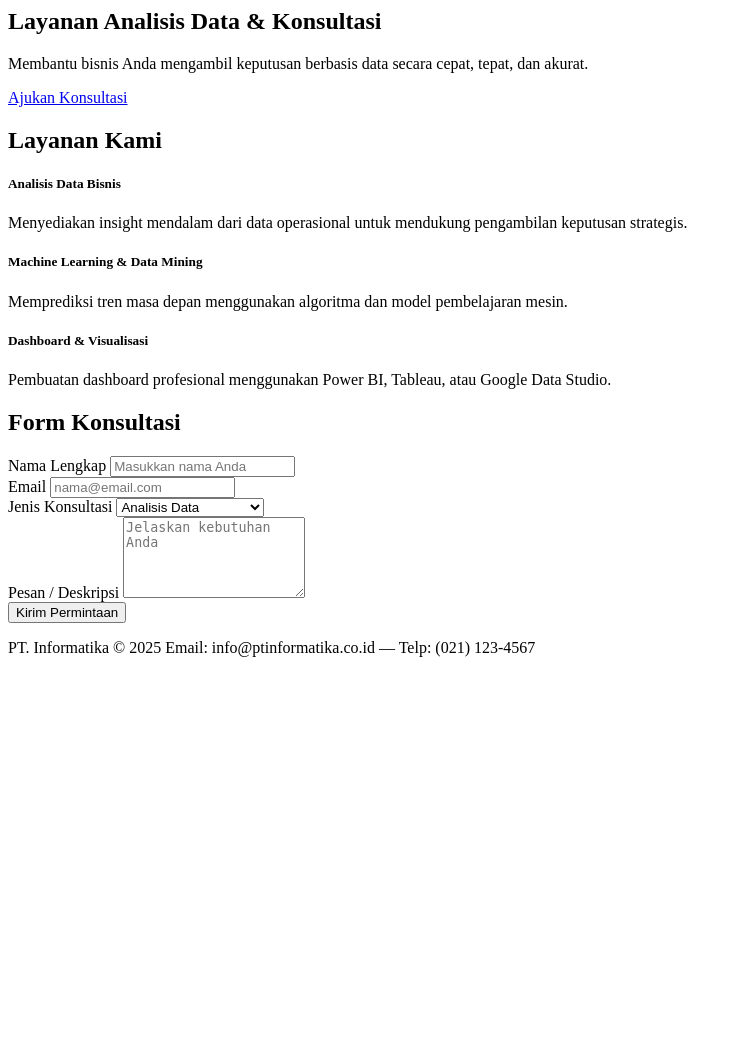
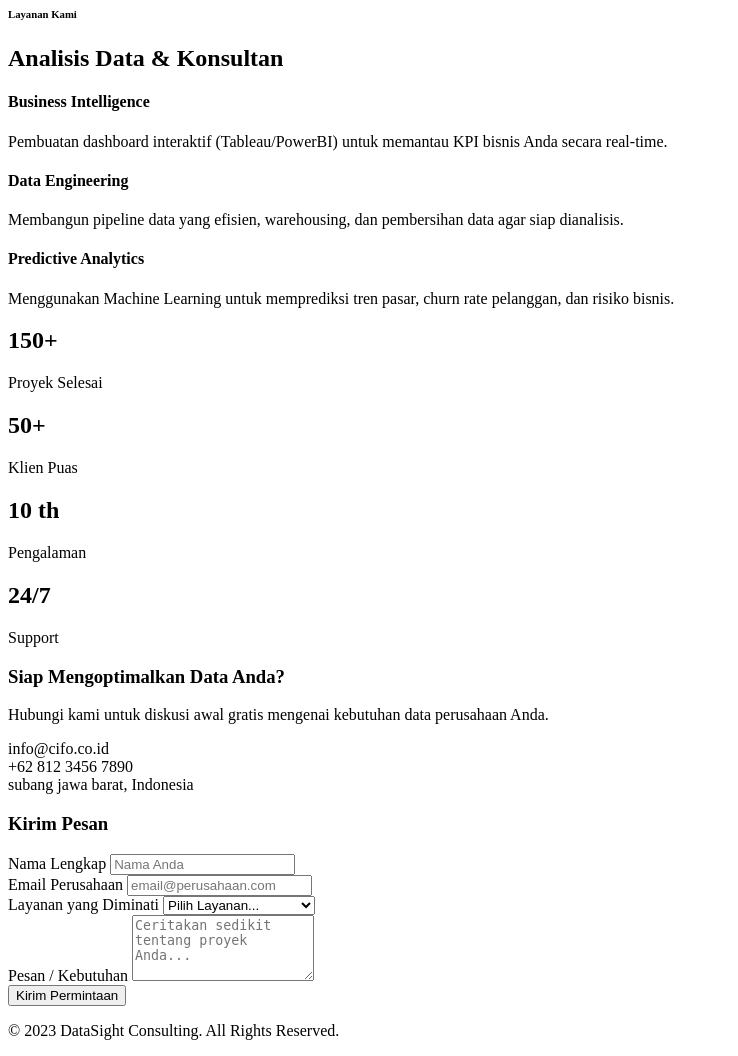
Before and after one commit to nansatna/apps-profil-cifo, a PHP site: page /pages/depan/layanan/data.php in a window 1280 px wide. Shown: the whole page, without its empty margins (0-738 px from the left). Before the commit the page ends 657 px from the top, so only its background shows below. Run offline with PHP 8.4, Linux system fonts and the light colour scheme.

Commit message:
perubahan tampilan

```diff
--- a/pages/depan/layanan/data.php
+++ b/pages/depan/layanan/data.php
@@ -1,102 +1,132 @@
-<section class="hero text-center">
-    <div class="container">
-        <h1>Layanan Analisis Data & Konsultasi</h1>
-        <p>Membantu bisnis Anda mengambil keputusan berbasis data secara cepat, tepat, dan akurat.</p>
-        <a href="#konsultasi" class="btn btn-light btn-lg mt-3">Ajukan Konsultasi</a>
+<section id="services" class="py-5 bg-light-blue">
+        <div class="container py-5">
+            <div class="text-center mb-5">
+                <h6 class="text-primary fw-bold text-uppercase">Layanan Kami</h6>
+                <h2 class="fw-bold">Analisis Data & Konsultan</h2>
             </div>
-</section>
-
-<!-- LAYANAN -->
-<section class="py-5" id="layanan">
-
-    <div class="container">
-        <h2 class="text-center mb-4 fw-bold">Layanan Kami</h2>
             <div class="row g-4">
-
-
-            <div class="col-md-4 ">
-                <div class="card service-card h-100 p-3 bg-primary bg-shadow">
-                    <div class="card-body ">
-                        <h5 class="card-title">Analisis Data Bisnis</h5>
-                        <p class="card-text">Menyediakan insight mendalam dari data operasional untuk mendukung pengambilan keputusan strategis.</p>
+                <div class="col-md-6 col-lg-4">
+                    <div class="card service-card p-4 h-100">
+                        <div class="card-body">
+                            <div class="icon-box">
+                                <i class="fas fa-chart-line"></i>
+                            </div>
+                            <h4 class="card-title fw-bold mb-3">Business Intelligence</h4>
+                            <p class="card-text text-muted">Pembuatan dashboard interaktif (Tableau/PowerBI) untuk memantau KPI bisnis Anda secara real-time.</p>
                         </div>
                     </div>
                 </div>
-
-
-
-            <div class="col-md-4">
-                <div class="card service-card h-100 p-3">
+                <div class="col-md-6 col-lg-4">
+                    <div class="card service-card p-4 h-100">
                         <div class="card-body">
-                        <h5 class="card-title"> Machine Learning & Data Mining</h5>
-                        <p class="card-text">Memprediksi tren masa depan menggunakan algoritma dan model pembelajaran mesin.</p>
+                            <div class="icon-box">
+                                <i class="fas fa-database"></i>
+                            </div>
+                            <h4 class="card-title fw-bold mb-3">Data Engineering</h4>
+                            <p class="card-text text-muted">Membangun pipeline data yang efisien, warehousing, dan pembersihan data agar siap dianalisis.</p>
                         </div>
                     </div>
                 </div>
-
-
-            <div class="col-md-4">
-                <div class="card service-card h-100 p-3 bg-success">
+                <div class="col-md-6 col-lg-4">
+                    <div class="card service-card p-4 h-100">
                         <div class="card-body">
-                        <h5 class="card-title"> Dashboard & Visualisasi</h5>
-                        <p class="card-text">Pembuatan dashboard profesional menggunakan Power BI, Tableau, atau Google Data Studio.</p>
+                            <div class="icon-box">
+                                <i class="fas fa-brain"></i>
+                            </div>
+                            <h4 class="card-title fw-bold mb-3">Predictive Analytics</h4>
+                            <p class="card-text text-muted">Menggunakan Machine Learning untuk memprediksi tren pasar, churn rate pelanggan, dan risiko bisnis.</p>
                         </div>
                     </div>
-            </div>
-
-        </div>
-    </div>
-</section>
-
-<!-- KONSULTASI FORM -->
-<section class="py-5 bg-light" id="konsultasi">
-    <div class="container">
-        <h2 class="text-center mb-4 fw-bold">Form Konsultasi</h2>
-
-        <div class="row justify-content-center">
-            <div class="col-md-8">
-
-                <div class="card p-4 shadow">
-                    <form>
-                        <div class="mb-3">
-                            <label class="form-label">Nama Lengkap</label>
-                            <input type="text" class="form-control" placeholder="Masukkan nama Anda">
-                        </div>
-
-                        <div class="mb-3">
-                            <label class="form-label">Email</label>
-                            <input type="email" class="form-control" placeholder="nama@email.com">
-                        </div>
-
-                        <div class="mb-3">
-                            <label class="form-label">Jenis Konsultasi</label>
-                            <select class="form-select">
-                                <option>Analisis Data</option>
-                                <option>Business Intelligence</option>
-                                <option>Machine Learning</option>
-                                <option>Transformasi Digital</option>
-                                <option>Lainnya</option>
-                            </select>
-                        </div>
-
-                        <div class="mb-3">
-                            <label class="form-label">Pesan / Deskripsi</label>
-                            <textarea rows="5" class="form-control" placeholder="Jelaskan kebutuhan Anda"></textarea>
-                        </div>
-
-                        <button type="submit" class="btn btn-primary w-100">Kirim Permintaan</button>
-                    </form>
-                </div>
-
                 </div>
             </div>
         </div>
     </section>
 
-<!-- FOOTER -->
-<footer class="text-center" id="kontak">
-    <p class="mb-0">PT. Informatika © 2025  Email: info@ptinformatika.co.id — Telp: (021) 123-4567</p>
+    <section class="py-5 bg-primary text-white">
+        <div class="container py-4">
+            <div class="row text-center">
+                <div class="col-md-3 mb-4 mb-md-0">
+                    <h2 class="display-4 fw-bold">150+</h2>
+                    <p class="lead">Proyek Selesai</p>
+                </div>
+                <div class="col-md-3 mb-4 mb-md-0">
+                    <h2 class="display-4 fw-bold">50+</h2>
+                    <p class="lead">Klien Puas</p>
+                </div>
+                <div class="col-md-3 mb-4 mb-md-0">
+                    <h2 class="display-4 fw-bold">10 th</h2>
+                    <p class="lead">Pengalaman</p>
+                </div>
+                <div class="col-md-3">
+                    <h2 class="display-4 fw-bold">24/7</h2>
+                    <p class="lead">Support</p>
+                </div>
+            </div>
+        </div>
+    </section>
+
+    <section id="contact" class="py-5">
+        <div class="container py-5">
+            <div class="row shadow-lg rounded-4 overflow-hidden">
+                <div class="col-lg-5 bg-primary text-white p-5 d-flex flex-column justify-content-center">
+                    <h3 class="fw-bold mb-4">Siap Mengoptimalkan Data Anda?</h3>
+                    <p class="mb-4">Hubungi kami untuk diskusi awal gratis mengenai kebutuhan data perusahaan Anda.</p>
+                    <div class="d-flex align-items-center mb-3">
+                        <i class="fas fa-envelope fa-lg me-3"></i>
+                        <span>info@cifo.co.id</span>
+                    </div>
+                    <div class="d-flex align-items-center mb-3">
+                        <i class="fas fa-phone fa-lg me-3"></i>
+                        <span>+62 812 3456 7890</span>
+                    </div>
+                    <div class="d-flex align-items-center">
+                        <i class="fas fa-map-marker-alt fa-lg me-3"></i>
+                        <span>subang jawa barat, Indonesia</span>
+                    </div>
+                </div>
+                <div class="col-lg-7 bg-white p-5">
+                    <h3 class="fw-bold mb-4 text-dark">Kirim Pesan</h3>
+                    <form>
+                        <div class="row g-3">
+                            <div class="col-md-6">
+                                <label class="form-label">Nama Lengkap</label>
+                                <input type="text" class="form-control" placeholder="Nama Anda">
+                            </div>
+                            <div class="col-md-6">
+                                <label class="form-label">Email Perusahaan</label>
+                                <input type="email" class="form-control" placeholder="email@perusahaan.com">
+                            </div>
+                            <div class="col-12">
+                                <label class="form-label">Layanan yang Diminati</label>
+                                <select class="form-select">
+                                    <option selected>Pilih Layanan...</option>
+                                    <option value="1">Business Intelligence</option>
+                                    <option value="2">Data Engineering</option>
+                                    <option value="3">Machine Learning / AI</option>
+                                    <option value="4">Konsultasi Umum</option>
+                                </select>
+                            </div>
+                            <div class="col-12">
+                                <label class="form-label">Pesan / Kebutuhan</label>
+                                <textarea class="form-control" rows="4" placeholder="Ceritakan sedikit tentang proyek Anda..."></textarea>
+                            </div>
+                            <div class="col-12 mt-4">
+                                <button type="submit" class="btn btn-primary px-5 py-2 w-100 fw-bold">Kirim Permintaan</button>
+                            </div>
+                        </div>
+                    </form>
+                </div>
+            </div>
+        </div>
+    </section>
+
+    <footer class="bg-dark text-light py-4">
+        <div class="container text-center">
+            <div class="mb-3">
+                <a href="#" class="text-light me-3"><i class="fab fa-linkedin fa-lg"></i></a>
+                <a href="#" class="text-light me-3"><i class="fab fa-twitter fa-lg"></i></a>
+                <a href="#" class="text-light"><i class="fab fa-instagram fa-lg"></i></a>
+            </div>
+            <p class="mb-0">&copy; 2023 DataSight Consulting. All Rights Reserved.</p>
+        </div>
     </footer>
-
-<!-- Bootstrap JS -->
-<script src="https://cdn.jsdelivr.net/npm/bootstrap@5.3.2/dist/js/bootstrap.bundle.min.js"></script>
```
Lines whose indentation alone changed are shown as unchanged.
